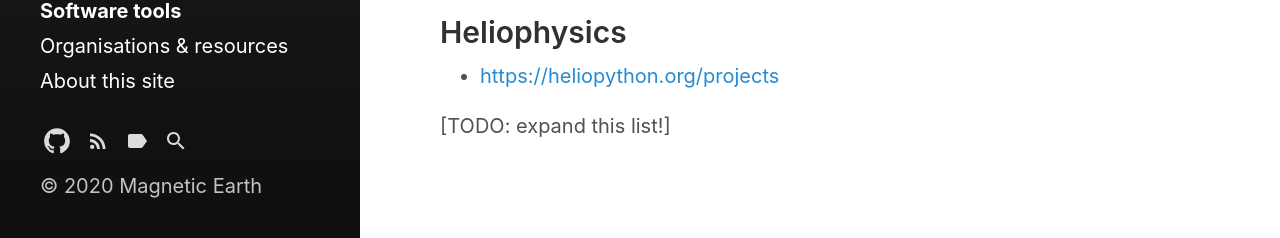
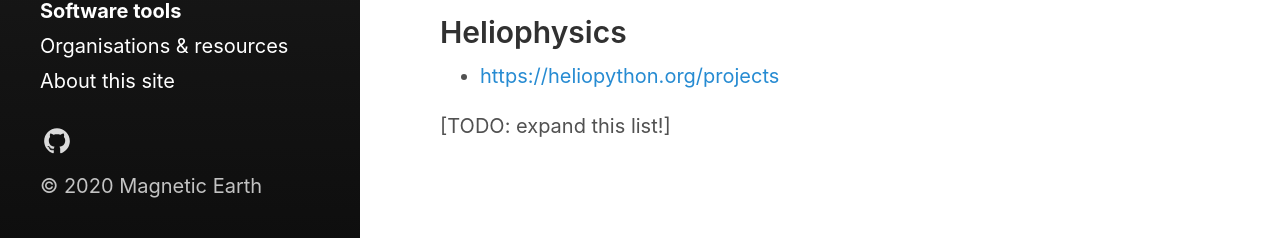
Before and after one commit to MagneticEarth/MagneticEarth.github.io, a Jekyll site: the page built from pages/software.md, in a window 1280 px wide. Shown: the part 964-1202 px from the top of the page. Built offline with Jekyll 4.4.1, drawn with Linux system fonts in a browser that asks for light colours.

Commit message:
Remove unwanted sidebar icon links.

```diff
--- a/_includes/sidebar-icon-links.html
+++ b/_includes/sidebar-icon-links.html
@@ -1,5 +1,5 @@
 <nav id="sidebar-icon-links">
-  {% if site.hydeout.repo %}
+  <!-- {% if site.hydeout.repo %}
     <a id="github-link"
        class="icon" title="Github Project" aria-label="Github Project"
        href="{{ site.hydeout.repo }}">
@@ -10,7 +10,7 @@
        href="{{ site.hydeout.repo }}/archive/v{{ site.hydeout.version }}.zip">
       {% include svg/download.svg %}
     </a>
-  {% endif %}
+  {% endif %} -->
 
   <a id="github-link"
      class="icon" title="GitHub Organization" aria-label="GitHub Organization"
@@ -18,7 +18,7 @@
     {% include svg/github.svg %}
   </a>
 
-  <a id="subscribe-link"
+  <!-- <a id="subscribe-link"
      class="icon" title="Subscribe" aria-label="Subscribe"
      href="{{ site.feed.path | default: 'feed.xml' | relative_url }}">
     {% include svg/feed.svg %}
@@ -53,7 +53,7 @@
        href="{{ search_page.url | relative_url }}">
       {% include svg/search.svg %}
     </a>
-  {% endif %}
+  {% endif %} -->
 
   {% include custom-icon-links.html %}
 </nav>
```
